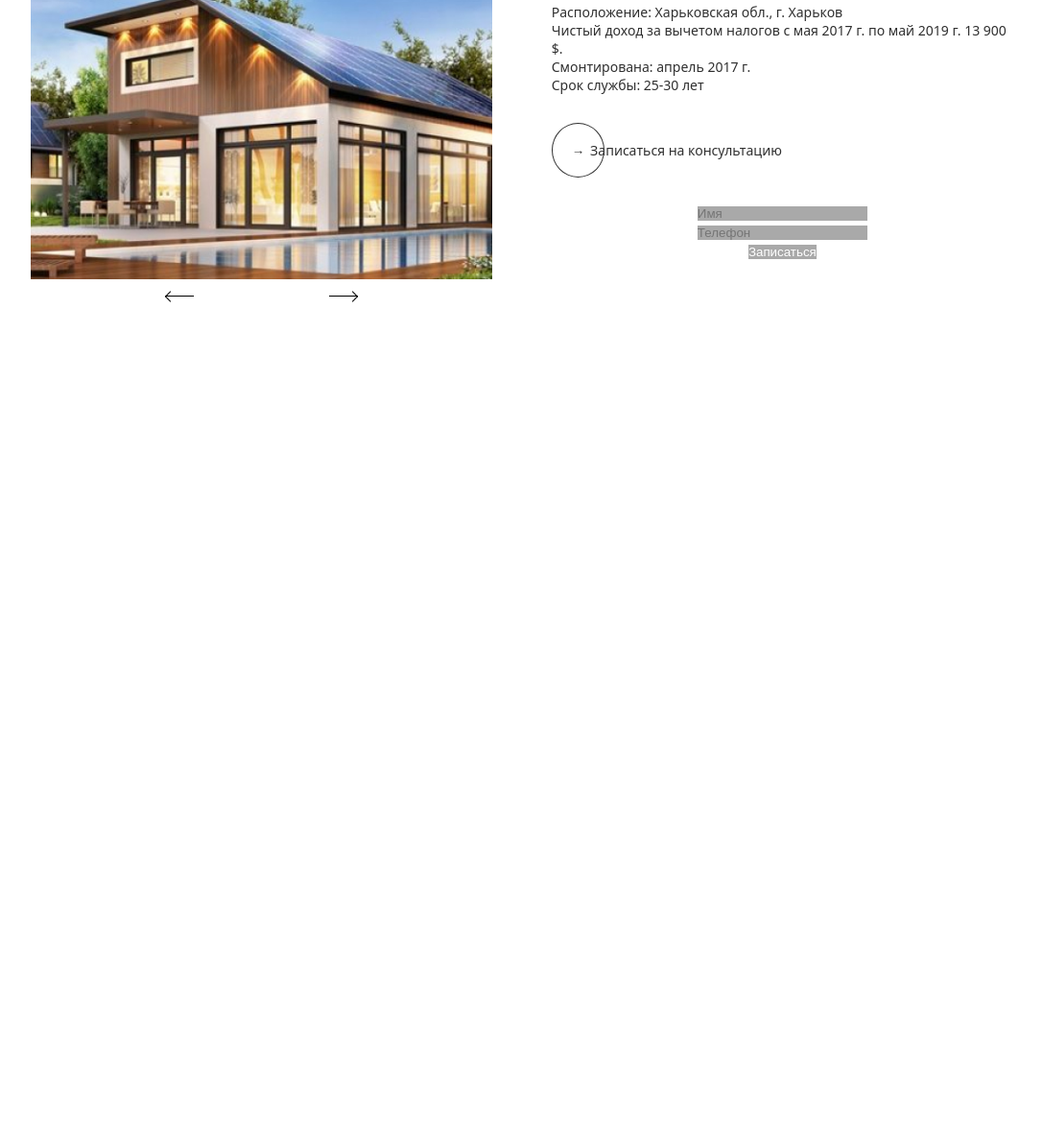
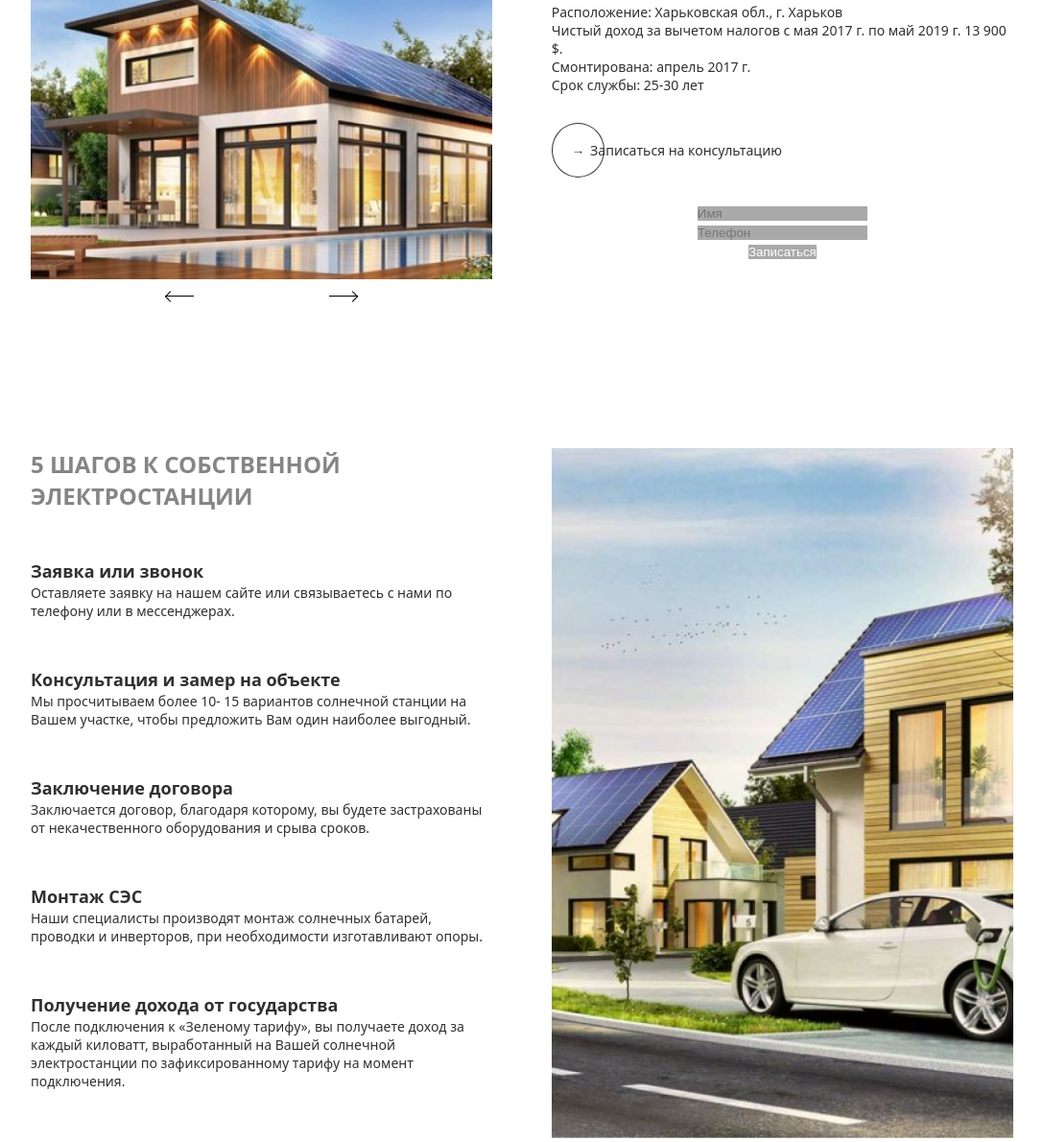
Before and after one commit to Ruslantoloshnyi/Solar, a website: page index.html in a window 1280 px wide. Shown: the part 3320-4510 px from the top of the page at 96% size, without its empty margins (96-1183 px from the left). Before the commit the page ends 3637 px from the top, so only its background shows below. Drawn offline with Linux system fonts and the light colour scheme.

Commit message:
add steps section to index.html and css

```diff
--- a/assets/css/style.scss
+++ b/assets/css/style.scss
@@ -692,3 +692,51 @@ a:visited {
         }
     }
 }
+
+//Steps section style
+.steps-content {
+    display: flex;
+    justify-content: space-between;
+    width: 100%;
+
+    @include _979() {
+        display: flex;
+        flex-direction: column;
+    }
+
+    .steps-content-block {
+        width: 47%;
+        @include font();
+
+        @include _979() {
+            width: 100%;
+        }
+
+        .steps-content__text {
+            margin-bottom: 50px;
+
+            h2 {
+                font-weight: 700;
+                font-size: 18px;
+                line-height: 25px;
+            }
+
+            p {
+                @include font_text();
+            }
+        }
+    }
+
+    .steps__image {
+        width: 47%;
+
+        @include _979() {
+            width: 100%;
+        }
+
+        img {
+            @include img_cover();
+        }
+
+    }
+}
--- a/index.html
+++ b/index.html
@@ -258,6 +258,49 @@
                 </div>
             </div>
         </div>
+    </section> <!-- Our clietns section end-->
+
+    <!-- Steps section -->
+    <section class="steps section">
+        <div class="container">
+            <div class="wrapper">
+                <div class="steps-content">
+                    <div class="steps-content-block">
+                        <div class="section__head">5 ШАГОВ К СОБСТВЕННОЙ ЭЛЕКТРОСТАНЦИИ</div>
+                        <div class="steps-content__text">
+                            <h2>Заявка или звонок</h2>
+                            <p>Оставляете заявку на нашем сайте или связываетесь с нами по телефону или в мессенджерах.
+                            </p>
+                        </div>
+                        <div class="steps-content__text">
+                            <h2>Консультация и замер на объекте</h2>
+                            <p>Мы просчитываем более 10- 15 вариантов солнечной станции на Вашем участке, чтобы
+                                предложить
+                                Вам один наиболее выгодный.</p>
+                        </div>
+                        <div class="steps-content__text">
+                            <h2>Заключение договора</h2>
+                            <p>Заключается договор, благодаря которому, вы будете застрахованы от некачественного
+                                оборудования и срыва сроков.</p>
+                        </div>
+                        <div class="steps-content__text">
+                            <h2>Монтаж СЭС</h2>
+                            <p>Наши специалисты производят монтаж солнечных батарей, проводки и инверторов, при
+                                необходимости изготавливают опоры.</p>
+                        </div>
+                        <div class="steps-content__text">
+                            <h2>Получение дохода от государства</h2>
+                            <p>После подключения к «Зеленому тарифу», вы получаете доход за каждый киловатт,
+                                выработанный на
+                                Вашей солнечной электростанции по зафиксированному тарифу на момент подключения.</p>
+                        </div>
+                    </div>
+                    <div class="steps__image">
+                        <img src="./assets/image/steps-image.jpg" alt="">
+                    </div>
+                </div>
+            </div>
+        </div>
     </section>
 
     <script src="./assets/js/script.js"></script>
```
Also changed, not shown: assets/css/style.css, assets/image/steps-image.jpg (added), 1 other file.
